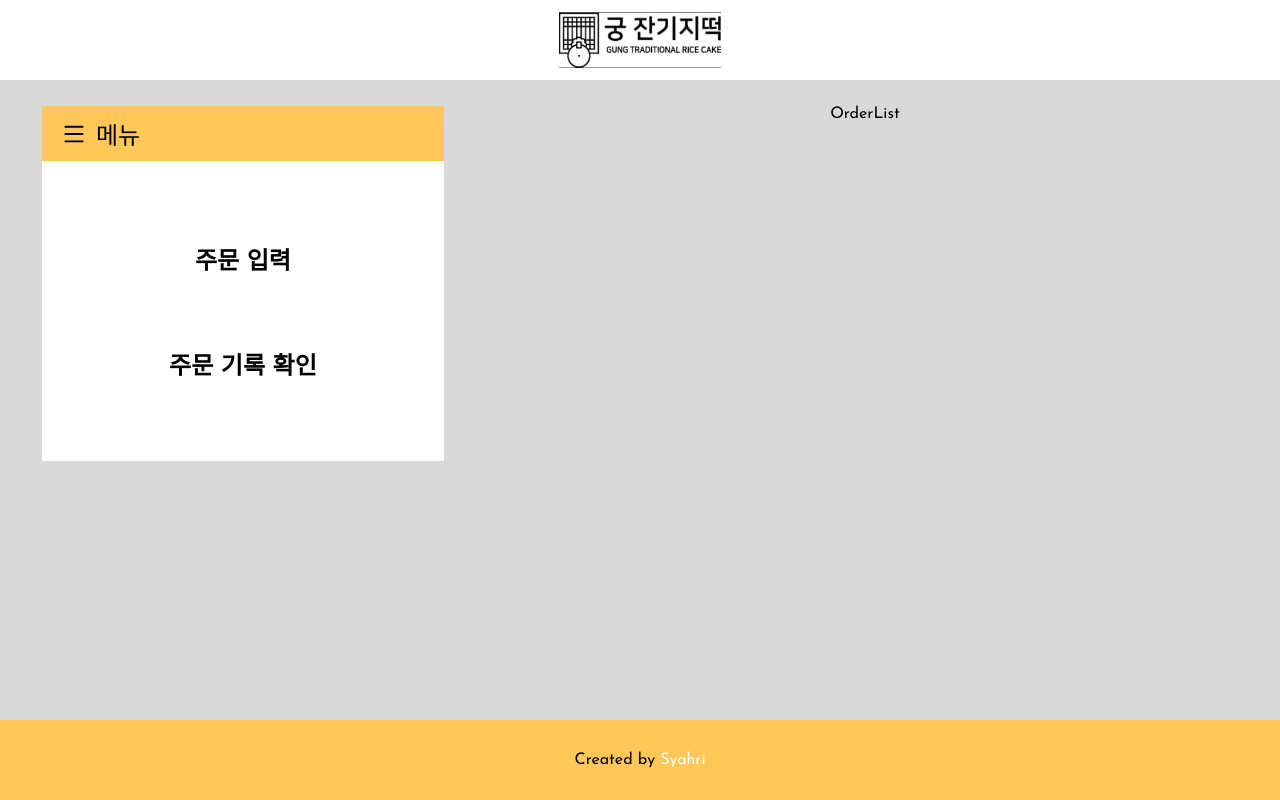
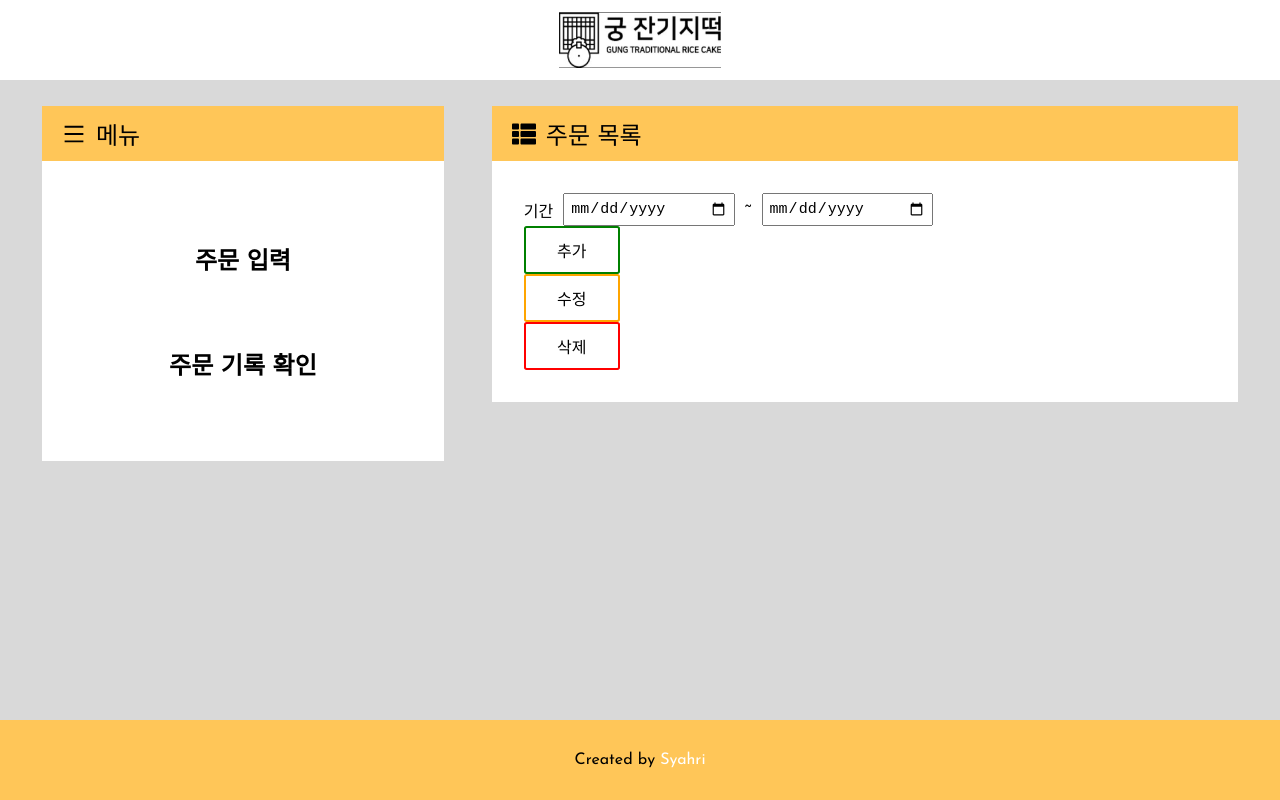
Before and after one commit to 95SR/order-list, a React (Create React App) app: page /order_list in a window 1280 px wide. Built offline with nearby package versions, Linux system fonts and the light colour scheme.

Commit message:
add orderlist component

```diff
--- a/src/components/Body/Body.css
+++ b/src/components/Body/Body.css
@@ -20,6 +20,13 @@
 
 }
 
+@media screen and (min-width:1600px) {
+    .body-container{
+
+        width: 1300px;
+    }
+}
+
 @media screen and (max-width:700px) {
     .body-container{
         display: flex;
--- a/src/components/Body/InputOrder/Input_Order.css
+++ b/src/components/Body/InputOrder/Input_Order.css
@@ -120,3 +120,7 @@ form>.btn-container{
   cursor: pointer;
   color: tomato;
 }
+
+.popup-hide{
+  display: none;
+}
--- a/src/components/Body/InputOrder/Input_Order.jsx
+++ b/src/components/Body/InputOrder/Input_Order.jsx
@@ -2,13 +2,15 @@ import React, { useState } from 'react'
 import { BsFillCartPlusFill } from "react-icons/bs";
 import { AiOutlineEdit,AiFillDelete } from "react-icons/ai";
 import './Input_Order.css'
-import Inputted_Order from './Inputted_Order';
+import Popup from './Popup';
 
-function Input_Order() {
+function Input_Order({active}) {
 
   const [product, setProduct] = useState('');
   const [qt, setQt] = useState('');
   const [order, setOrder] = useState([])
+  const [popup, setPopup] = useState(false)
+
 
   const productValue = (e) =>{
 
@@ -27,18 +29,24 @@ function Input_Order() {
     addOrder(product,qt)
     setProduct('')
     setQt('')
-
-
   }
 
   const addOrder = (product,qt) => {
     setOrder([...order,{product,qt,id:Math.random()}])
+
   }
 
   const delOrder = (key) => {
     const newOrder = order.filter(item => item.id !== key)
-    console.log(order)
+    setOrder(newOrder)
   }
+
+  const closeBtn = (e) => {
+    e.preventDefault()
+    setPopup(!popup)
+  }
+
+
 
 
 
@@ -90,14 +98,14 @@ function Input_Order() {
                 </div>
               </div>
 
-              {order.map((item,key) => {
+              {order.map((item) => {
                 return(
-                  <div className="order-inputted" key={key}>
+                  <div className="order-inputted" id={item.id}>
                     <input type="text" value={item.product} className='ord' />
                     <input type="number" value={item.qt} className='ord' />
 
 
-    <div className="delete" onClick={(e)=>console.log(key)}>
+                    <div className="delete" onClick={(e)=>delOrder(item.id)}>
                       <AiFillDelete/>
                     </div>
 
@@ -115,6 +123,7 @@ function Input_Order() {
             <div className="form-item">
                 <label htmlFor="택배">택배</label>
                 <select name="택배" id="delivery">
+                  <option value="" disabled selected>선택</option>
                   <option value="yes">네</option>
                   <option value="no">아니요</option>
 
@@ -126,6 +135,7 @@ function Input_Order() {
               <div className="form-item">
                 <label htmlFor="pay-mthd">결제방법</label>
                 <select name="pay-mthd" id="pay-mthd">
+                  <option value="" disabled selected>선택</option>
                   <option value="trf">은행</option>
                   <option value="cash">현금</option>
                 </select>
@@ -154,12 +164,16 @@ function Input_Order() {
             </div>
 
             <div className="btn-container">
-              <button className='btn'>Submit</button>
-              <button className='btn-scd'>Cancel</button>
+              <button className='btn' onClick={closeBtn}>Submit</button>
+              <button className='btn-scd' >취소</button>
             </div>
 
 
           </form>
+        </div>
+
+        <div className={popup ? '' : 'popup-hide'}>
+          <Popup closeBtn={closeBtn} ></Popup>
         </div>
 
 
--- /dev/null
+++ b/src/components/Body/InputOrder/Popup.jsx
@@ -0,0 +1,25 @@
+import React from 'react'
+import './popup.css'
+import {AiOutlineCloseCircle} from "react-icons/ai";
+
+function Popup({closeBtn}) {
+
+
+
+
+  return (
+    <div className='popup-container'>
+        <h3>접수되었습니다.</h3>
+        <div className='close-btn' onClick={closeBtn}><AiOutlineCloseCircle/></div>
+
+        <div className="btn-container">
+            <div className="btn" onClick={closeBtn}>새로 입력</div>
+            <a className="btn-scd" href="/order_list" >목록 확인</a>
+        </div>
+
+
+    </div>
+  )
+}
+
+export default Popup
--- /dev/null
+++ b/src/components/Body/InputOrder/popup.css
@@ -0,0 +1,12 @@
+.btn-container{
+    width: 100%;
+    display: flex;
+    align-items: center;
+    justify-content: center;
+    gap: 30px;
+}
+
+a, a:hover, a:visited, a:active {
+    color: inherit;
+    text-decoration: none;
+   }
--- a/src/components/Body/Menu/Menu.jsx
+++ b/src/components/Body/Menu/Menu.jsx
@@ -7,6 +7,8 @@ import { Link } from "react-router-dom";
 
 function Menu() {
   const [active,setActive] = useState()
+
+
 
   const handleMenuClick = (e) => {
 
@@ -31,10 +33,6 @@ function Menu() {
             <Link to='/order_list'> <FaRegHandPointRight className={active === '2' ? 'pointer' : 'pointer hide'} /><span className={active === '2' ? 'font-yellow' : ''}>주문 기록 확인</span> </Link>
             </div>
 
-
-
-
-
             </div>
 
     </div>
--- a/src/components/Body/OrderList/OrderList.css
+++ b/src/components/Body/OrderList/OrderList.css
@@ -0,0 +1,35 @@
+.date-filter{
+
+    width: 60%;
+    display: flex;
+    flex-direction: row;
+    align-items: center;
+    justify-content: space-between;
+    gap: 10px;
+}
+
+.date-filter label,p{
+    width: fit-content;
+
+}
+
+.date-filter input{
+    font-size: 15px;
+    flex: 1 0;
+}
+
+.edit-container .btn{
+    background-color: transparent;
+}
+
+.add.btn{
+    border: 2px solid green;
+}
+
+.edit.btn{
+    border: 2px solid orange;
+}
+
+.del.btn{
+    border: 2px solid red;
+}
--- a/src/components/Body/OrderList/OrderList.jsx
+++ b/src/components/Body/OrderList/OrderList.jsx
@@ -1,8 +1,28 @@
 import React from 'react'
-
+import { FaThList } from "react-icons/fa";
+import './OrderList.css'
 function OrderList() {
   return (
-    <div>OrderList</div>
+    <div>
+      <div className="title">
+        <FaThList/>주문 목록
+      </div>
+
+      <div className="input-body">
+        <form action="" className='date-filter'>
+          <label htmlFor="date">기간</label>
+          <input type="date" name='date' id='date-from'  />
+          <p>~</p>
+          <input type="date" name="date" id="date-to" />
+        </form>
+
+        <div className="edit-container">
+          <div className="add btn">추가</div>
+          <div className="edit btn">수정</div>
+          <div className="del btn">삭제</div>
+        </div>
+      </div>
+    </div>
   )
 }
 
--- a/src/index.css
+++ b/src/index.css
@@ -69,24 +69,36 @@ body{
   background-color: var(--color-hd);
   border: none;
   border-radius: 2pt;
-  width: 5rem;
-  padding: 5px;
+  width: 6rem;
+  padding: 10px;
   cursor: pointer;
 }
 
 .btn-scd{
   background-color: transparent;
   border: 1px solid var(--color-hd);
-  width: 5rem;
-  padding: 5px;
+  width: 6rem;
+  padding: 10px;
   cursor: pointer;
   border-radius: 2pt;
 }
 
 
 .popup-container{
-  width:30%;
-  height: 50px;
+  width:500px;
+  height: 200px;
+  padding: 30px;
+  border-radius: 10px;
+  background-color: white;
+  border: 1px solid rgb(197, 197, 197);
+  z-index: 100;
+  position: absolute;
+  top: 50%;
+  left: 50%;
+  transform: translate(-50%, -50%);
+  display: flex;
+  flex-direction: column;
+  justify-content: space-around;
 }
 
 li{
@@ -99,3 +111,11 @@ li span{
 li:hover{
   color: var(--color-hd);
 }
+
+.close-btn{
+  position: absolute;
+  top: 10px;
+  right: 10px;
+  font-size: 20px;
+  cursor: pointer;
+}
```
Also changed, not shown: src/components/Body/Body.jsx (+5 -13 lines). Lines whose indentation alone changed are shown as unchanged.
